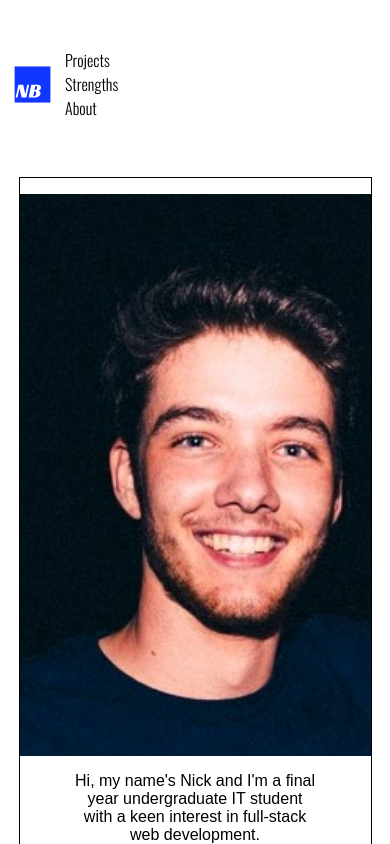
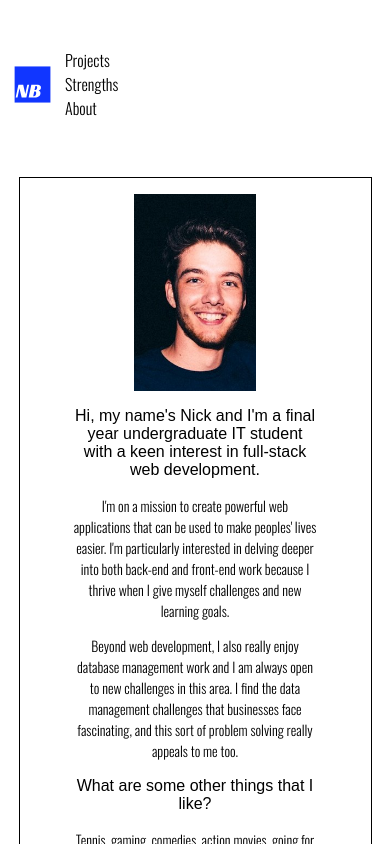
Before and after one commit to nb0yc33/portfolio, a React (Create React App) app: page /about in a window 390 px wide. Shown: the top 844 px of the page. Built offline with nearby package versions, Linux system fonts and the light colour scheme; a web font is replaced by a local one.

Commit message:
More mobile friendly changes

```diff
--- a/src/components/homegraphic.scss
+++ b/src/components/homegraphic.scss
@@ -6,3 +6,14 @@
   flex-direction: row;
   justify-content: space-evenly;
 }
+
+@media screen and (max-width: 640px) {
+  .homegraphic {
+    width: 90vw;
+    height: 40vh;
+    margin: auto;
+    display: flex;
+    flex-direction: row;
+    justify-content: space-evenly;
+  }
+}
--- a/src/components/profile.scss
+++ b/src/components/profile.scss
@@ -37,4 +37,8 @@
   p {
     font-size: 14px;
   }
+  .profile-image {
+    height: 35%;
+    width: 35%;
+  }
 }
```
